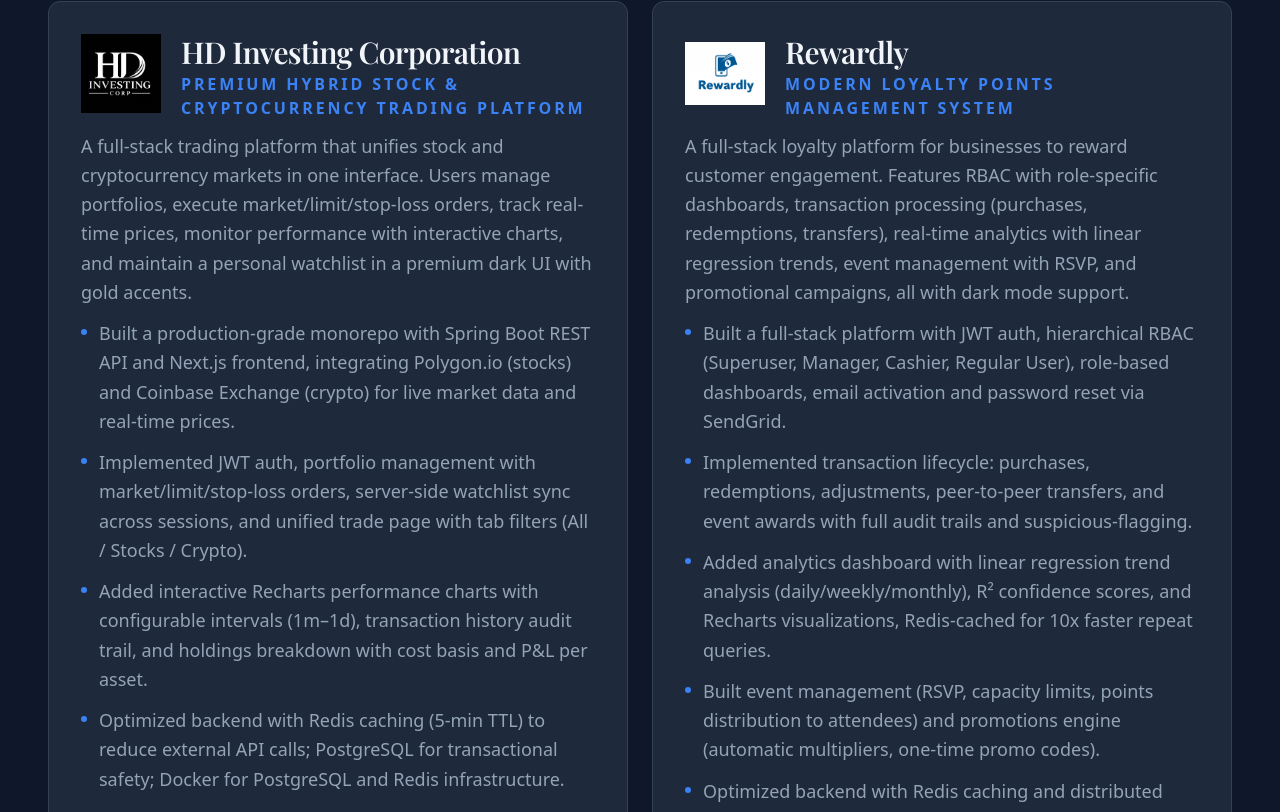
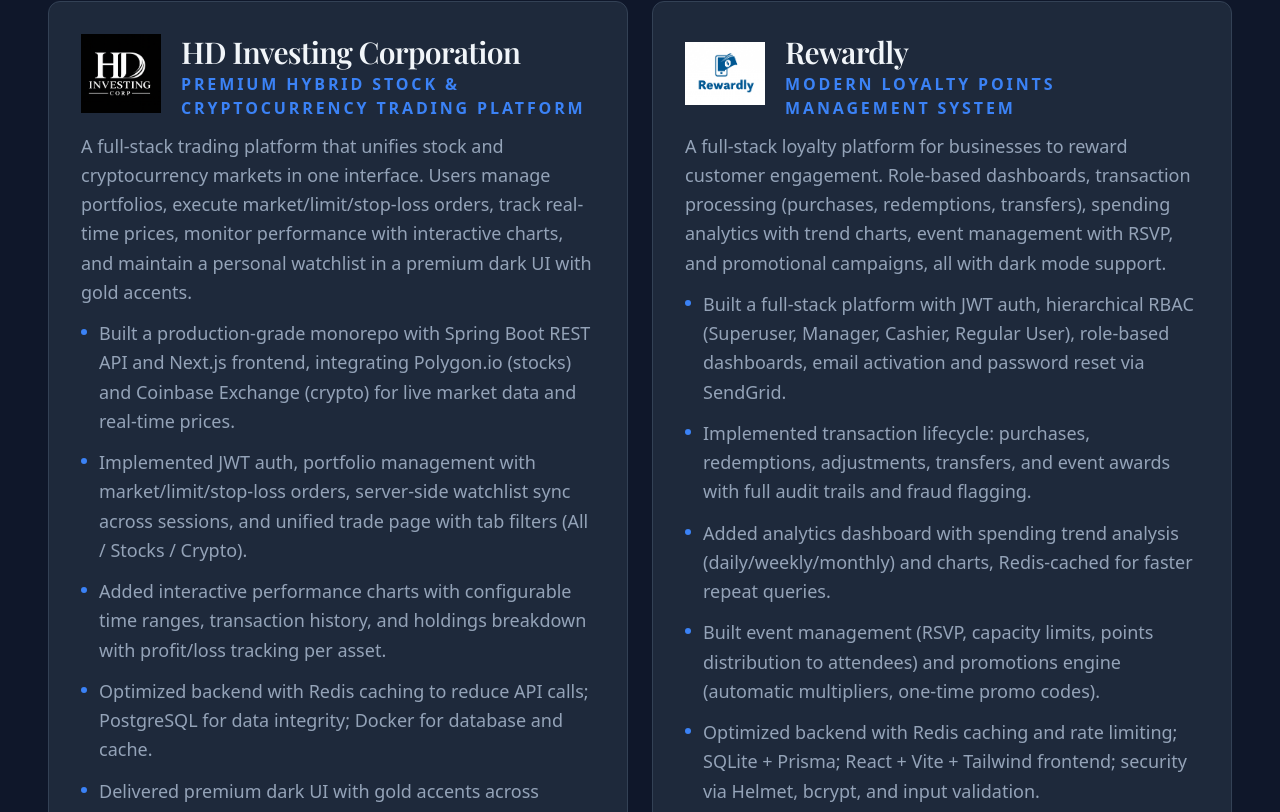
Before and after one commit to HamedDawoudzai/Portfolio_Website, a Next.js app: page / in a window 1280 px wide. Shown: the part 4868-5680 px from the top of the page. Built offline with nearby package versions, Linux system fonts and the light colour scheme.

Commit message:
style: simplify project copy for recruiters
Made-with: Cursor

```diff
--- a/src/components/Projects.tsx
+++ b/src/components/Projects.tsx
@@ -24,8 +24,8 @@ const projects: Project[] = [
     bullets: [
       "Built a production-grade monorepo with Spring Boot REST API and Next.js frontend, integrating Polygon.io (stocks) and Coinbase Exchange (crypto) for live market data and real-time prices.",
       "Implemented JWT auth, portfolio management with market/limit/stop-loss orders, server-side watchlist sync across sessions, and unified trade page with tab filters (All / Stocks / Crypto).",
-      "Added interactive Recharts performance charts with configurable intervals (1m–1d), transaction history audit trail, and holdings breakdown with cost basis and P&L per asset.",
-      "Optimized backend with Redis caching (5-min TTL) to reduce external API calls; PostgreSQL for transactional safety; Docker for PostgreSQL and Redis infrastructure.",
+      "Added interactive performance charts with configurable time ranges, transaction history, and holdings breakdown with profit/loss tracking per asset.",
+      "Optimized backend with Redis caching to reduce API calls; PostgreSQL for data integrity; Docker for database and cache.",
       "Delivered premium dark UI with gold accents across landing, dashboard, trade, portfolio, and transaction history views with responsive layouts.",
     ],
     github: "https://github.com/HamedDawoudzai/hybrid_exchange",
@@ -35,14 +35,14 @@ const projects: Project[] = [
     subtitle: "Modern Loyalty Points Management System",
     logo: "/images/Rewardly_logo.png",
     description:
-      "A full-stack loyalty platform for businesses to reward customer engagement. Features RBAC with role-specific dashboards, transaction processing (purchases, redemptions, transfers), real-time analytics with linear regression trends, event management with RSVP, and promotional campaigns, all with dark mode support.",
+      "A full-stack loyalty platform for businesses to reward customer engagement. Role-based dashboards, transaction processing (purchases, redemptions, transfers), spending analytics with trend charts, event management with RSVP, and promotional campaigns, all with dark mode support.",
     tech: ["JavaScript", "Node.js", "React", "Express", "Prisma", "SQLite", "Redis", "Tailwind", "Vite", "Docker", "SendGrid", "JWT"],
     bullets: [
       "Built a full-stack platform with JWT auth, hierarchical RBAC (Superuser, Manager, Cashier, Regular User), role-based dashboards, email activation and password reset via SendGrid.",
-      "Implemented transaction lifecycle: purchases, redemptions, adjustments, peer-to-peer transfers, and event awards with full audit trails and suspicious-flagging.",
-      "Added analytics dashboard with linear regression trend analysis (daily/weekly/monthly), R² confidence scores, and Recharts visualizations, Redis-cached for 10x faster repeat queries.",
+      "Implemented transaction lifecycle: purchases, redemptions, adjustments, transfers, and event awards with full audit trails and fraud flagging.",
+      "Added analytics dashboard with spending trend analysis (daily/weekly/monthly) and charts, Redis-cached for faster repeat queries.",
       "Built event management (RSVP, capacity limits, points distribution to attendees) and promotions engine (automatic multipliers, one-time promo codes).",
-      "Optimized backend with Redis caching and distributed rate limiting; SQLite + Prisma ORM; React + Vite + Tailwind frontend; Helmet, bcrypt, and Zod for security.",
+      "Optimized backend with Redis caching and rate limiting; SQLite + Prisma; React + Vite + Tailwind frontend; security via Helmet, bcrypt, and input validation.",
     ],
     github: "https://github.com/HamedDawoudzai/Rewardly",
   },
@@ -69,7 +69,7 @@ const projects: Project[] = [
     tech: ["Node.js", "Ollama", "CodeLlama", "glob", "dotenv"],
     bullets: [
       "Reduced manual comment-writing from ~12 hours to under 20 seconds across 64 source files, improving onboarding for new developers.",
-      "Uses locally-served CodeLlama model with a commentsOnly safety filter that only adds comment lines. Code logic, imports, and formatting never modified.",
+      "Uses a local CodeLlama model with a safety filter that only adds comment lines; code logic and formatting are never changed.",
       "Supports batch processing, glob patterns, and configurable model/URL; designed for use as a dev dependency across projects.",
     ],
     github: "https://github.com/HamedDawoudzai/AI-Inline-Code-Comment-generator",
```
